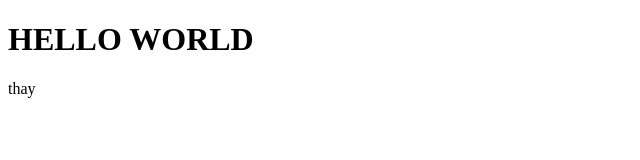
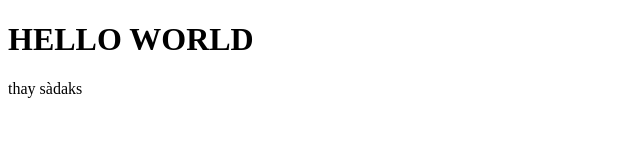
Before and after one commit to namle98/namle98, a plain HTML site: page index.html in a window 1280 px wide. Shown: the full height of the page, 0-640 px from the left. Drawn offline with Linux system fonts and the light colour scheme.

Commit message:
first commit

```diff
--- a/index.html
+++ b/index.html
@@ -8,6 +8,6 @@
 </head>
 <body>
     <h1>HELLO WORLD</h1>
-    <p>thay </p>
+    <p>thay sàdaks</p>
 </body>
 </html>
```
Also changed, not shown: 1 other file.
